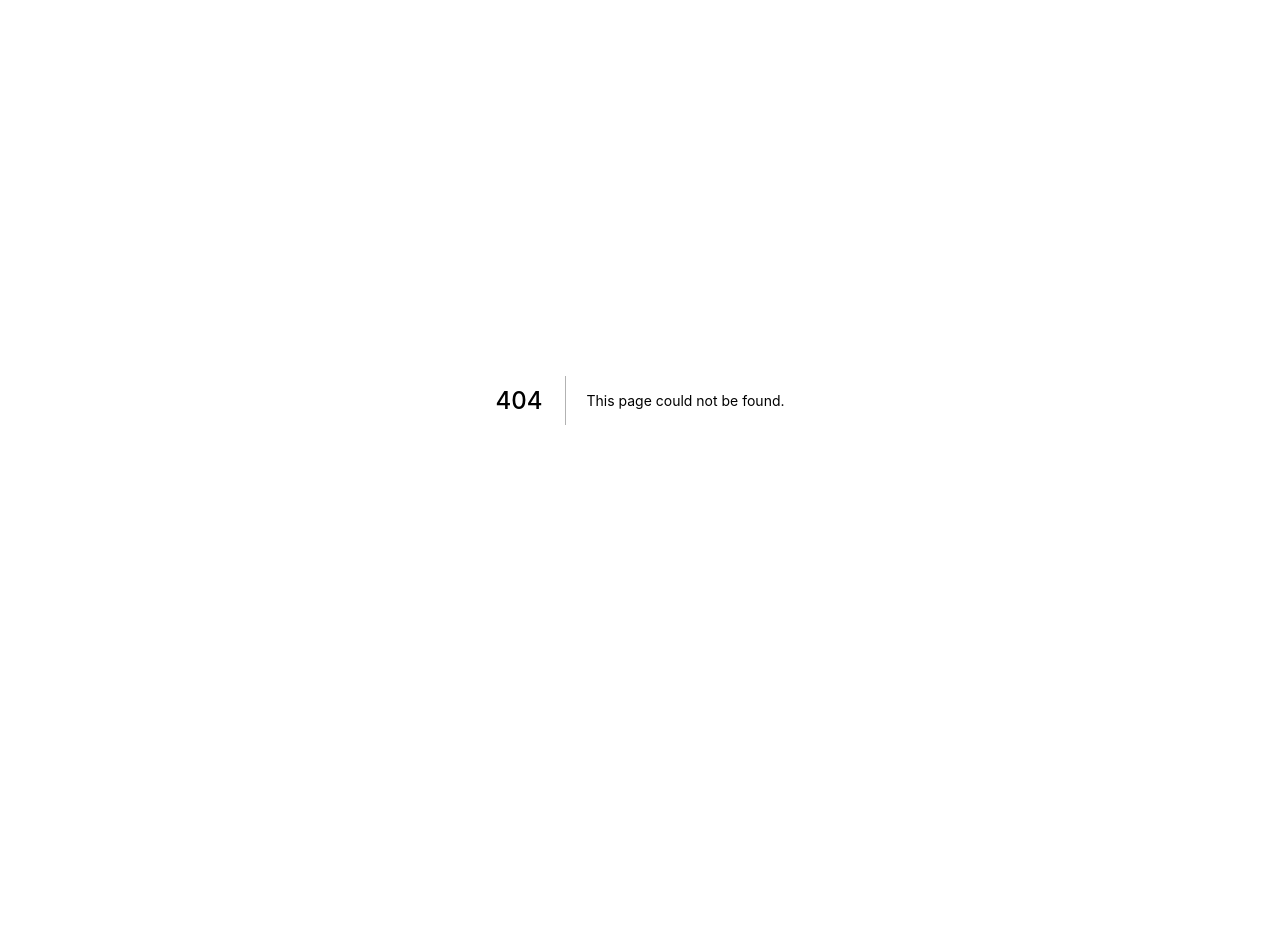
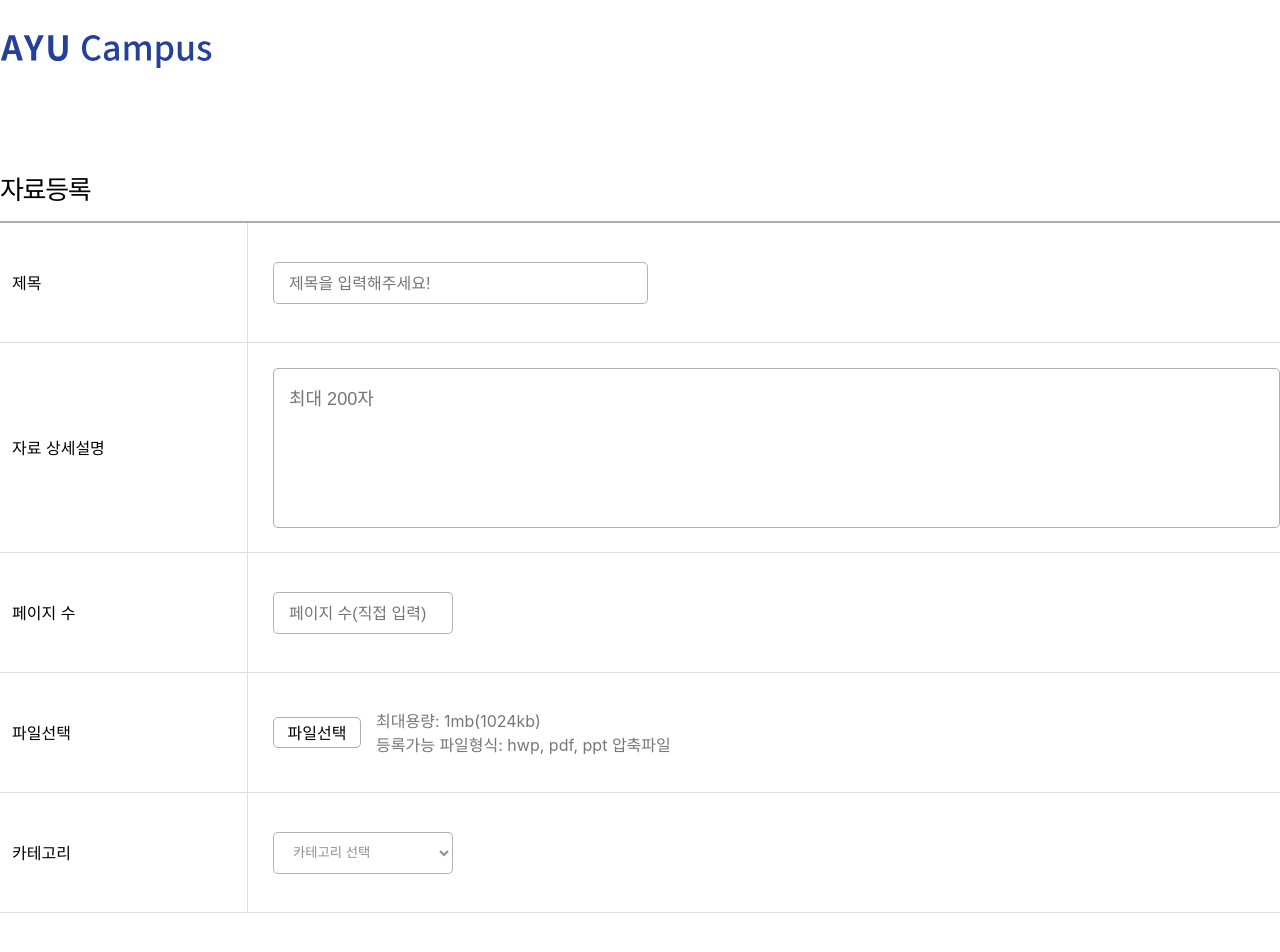
Before and after one commit to AYU-CAMPUS/AYU-FE, a Next.js app: page /materials/register in a window 1280 px wide. Before the commit this address had no page. Shown: the top 952 px of the page. Before the commit the page ends 800 px from the top, so only its background shows below. Built offline with nearby package versions, Linux system fonts and the light colour scheme.

Commit message:
feature: 자료 등록 페이지 - 디폴트 값

```diff
--- a/components/Layout/MainLayout.style.ts
+++ b/components/Layout/MainLayout.style.ts
@@ -3,7 +3,7 @@ import styled from "@emotion/styled";
 export const Container = styled.div`
   width: 100vw;
   height: 100vh;
-  padding: 0 265px;
+  /* padding: 0 265px; */
 `;
 
 export const Header = styled.header`
--- /dev/null
+++ b/components/Materials/RegisterForm.style.ts
@@ -0,0 +1,187 @@
+import styled from "@emotion/styled";
+
+export const Container = styled.section`
+  width: 1390px;
+  padding-top: 70px;
+`;
+
+export const Heading = styled.h1`
+  font-style: normal;
+  font-weight: 500;
+  font-size: 26px;
+  line-height: 33px;
+  display: flex;
+  align-items: center;
+  letter-spacing: -0.05em;
+  color: #000000;
+  padding-bottom: 15px;
+  border-bottom: 2px solid #abaeaf;
+`;
+
+export const Form = styled.div``;
+
+export const Formrow = styled.div`
+  &:after {
+    display: table;
+    content: " ";
+    clear: both;
+  }
+`;
+
+interface Col1Props {
+  height?: string;
+}
+
+export const Col1 = styled.div<Col1Props>`
+  width: 248px;
+  border-bottom: 1px solid #dedede;
+  border-right: 1px solid #dedede;
+  height: ${props => (props.height ? props.height : "120px")};
+  padding-left: 12px;
+  display: flex;
+  align-items: center;
+  min-width: 200px;
+  float: left;
+
+  &:after {
+    display: table;
+    content: " ";
+    clear: both;
+  }
+`;
+
+export const Col2 = styled.div<Col1Props>`
+  border-bottom: 1px solid #dedede;
+  height: ${props => (props.height ? props.height : "120px")};
+  width: calc(100% - 248px);
+  padding-left: 25px;
+  display: flex;
+  align-items: center;
+  min-width: 200px;
+  float: left;
+
+  &:after {
+    display: table;
+    content: " ";
+    clear: both;
+  }
+`;
+
+export const TitleInput = styled.input`
+  width: 375px;
+  height: 42px;
+  background: #ffffff;
+  border: 1px solid rgba(0, 0, 0, 0.3);
+  border-radius: 5px;
+  padding-left: 15px;
+
+  &::placeholder {
+    font: 16px sans-serif;
+    transform: translate(0, 2px);
+  }
+`;
+
+export const DescriptionTextArea = styled.textarea`
+  width: 1090px;
+  height: 160px;
+  resize: none;
+  border: 0.5px solid #abaeaf;
+  border-radius: 5px;
+  padding-top: 15px;
+  padding-left: 15px;
+
+  &::placeholder {
+    font: 18px sans-serif;
+  }
+`;
+
+export const PageNumberInput = styled.input`
+  width: 180px;
+  height: 42px;
+  background: #ffffff;
+  border: 1px solid rgba(0, 0, 0, 0.3);
+  border-radius: 5px;
+  padding-left: 15px;
+
+  &::placeholder {
+    font: 16px sans-serif;
+    transform: translate(0, 2px);
+  }
+`;
+
+export const SelectFileLabelButton = styled.label`
+  width: 88px;
+  height: 31px;
+  border: 0.5px solid #abaeaf;
+  border-radius: 5px;
+  display: flex;
+  justify-content: center;
+  align-items: center;
+  cursor: pointer;
+  margin-right: 15px;
+`;
+
+export const Label = styled.label`
+  float: left;
+  padding-right: 10px;
+`;
+
+export const SelectFileInput = styled.input`
+  display: none;
+`;
+
+export const SelectFileGuide = styled.div`
+  color: #767777;
+  display: flex;
+  flex-direction: column;
+`;
+
+export const SelectCategory = styled.select`
+  width: 180px;
+  height: 42px;
+  background: #ffffff;
+  border: 1px solid rgba(0, 0, 0, 0.3);
+  border-radius: 5px;
+  padding-left: 15px;
+  color: black;
+
+  &:required:invalid {
+    color: #8f9091;
+  }
+  &[value=""][disabled] {
+    display: none;
+  }
+  &::placeholder {
+    color: #8f9091;
+    font: 16px sans-serif;
+    transform: translate(0, 2px);
+  }
+`;
+
+export const ButtonWrapper = styled.div`
+  display: flex;
+  justify-content: center;
+  margin-top: 60px;
+  margin-bottom: 65px;
+`;
+
+export const ExitButton = styled.button`
+  color: white;
+  font-weight: 400;
+  font-size: 24px;
+  background-color: #000000;
+  border-radius: 14px;
+  width: 261px;
+  height: 78px;
+  margin-right: 10px;
+`;
+
+export const RegisterButton = styled.button`
+  color: white;
+  font-weight: 400;
+  font-size: 24px;
+  background-color: #26409a;
+  border-radius: 14px;
+  width: 261px;
+  height: 78px;
+`;
--- /dev/null
+++ b/components/Materials/RegisterForm.tsx
@@ -0,0 +1,101 @@
+import { ChangeEvent, FormEvent, useState } from "react";
+
+import * as Styled from "./RegisterForm.style";
+
+function RegisterForm() {
+  const [textValue, setTextValue] = useState("");
+  const handleDescriptionChange = (e: ChangeEvent<HTMLTextAreaElement>) => {
+    setTextValue(e.target.value);
+  };
+
+  const [category, setCategory] = useState("");
+  const handleCategoryChange = (e: ChangeEvent<HTMLSelectElement>) => {
+    setCategory(e.target.value);
+  };
+
+  const handleSubmit = (event: FormEvent<HTMLDivElement>) => {
+    event.preventDefault();
+  };
+
+  return (
+    <Styled.Container>
+      <Styled.Heading>자료등록</Styled.Heading>
+      <Styled.Form onSubmit={handleSubmit}>
+        <Styled.Formrow>
+          <Styled.Col1>
+            <label htmlFor="title">제목</label>
+          </Styled.Col1>
+          <Styled.Col2>
+            <Styled.TitleInput id="title" placeholder="제목을 입력해주세요!" />
+          </Styled.Col2>
+        </Styled.Formrow>
+        <Styled.Formrow>
+          <Styled.Col1 height="210px">
+            <label htmlFor="description">자료 상세설명</label>
+          </Styled.Col1>
+          <Styled.Col2 height="210px">
+            <Styled.DescriptionTextArea
+              id="description"
+              placeholder="최대 200자"
+              value={textValue}
+              onChange={handleDescriptionChange}
+            />
+          </Styled.Col2>
+        </Styled.Formrow>
+        <Styled.Formrow>
+          <Styled.Col1>
+            <label htmlFor="page-number">페이지 수</label>
+          </Styled.Col1>
+          <Styled.Col2>
+            <Styled.PageNumberInput
+              id="page-number"
+              placeholder="페이지 수(직접 입력)"
+            />
+          </Styled.Col2>
+        </Styled.Formrow>
+        <Styled.Formrow>
+          <Styled.Col1>
+            <Styled.Label>파일선택</Styled.Label>
+          </Styled.Col1>
+          <Styled.Col2>
+            <Styled.SelectFileLabelButton htmlFor="select-file">
+              <span>파일선택</span>
+            </Styled.SelectFileLabelButton>
+            <Styled.SelectFileGuide>
+              <p>최대용량: 1mb(1024kb)</p>
+              <p>등록가능 파일형식: hwp, pdf, ppt 압축파일</p>
+            </Styled.SelectFileGuide>
+            <Styled.SelectFileInput id="select-file" type="file" />
+          </Styled.Col2>
+        </Styled.Formrow>
+        <Styled.Formrow>
+          <Styled.Col1>
+            <label htmlFor="select-category">카테고리 </label>
+          </Styled.Col1>
+          <Styled.Col2>
+            <Styled.SelectCategory
+              id="select-category"
+              value={category}
+              onChange={handleCategoryChange}
+              required
+            >
+              <option value="" disabled selected>
+                카테고리 선택
+              </option>
+              <option value="Orange">Orange</option>
+              <option value="Radish">Radish</option>
+              <option value="Cherry">Cherry</option>
+            </Styled.SelectCategory>
+          </Styled.Col2>
+        </Styled.Formrow>
+
+        <Styled.ButtonWrapper>
+          <Styled.ExitButton type="button">취소하기</Styled.ExitButton>
+          <Styled.RegisterButton type="submit">등록하기</Styled.RegisterButton>
+        </Styled.ButtonWrapper>
+      </Styled.Form>
+    </Styled.Container>
+  );
+}
+
+export default RegisterForm;
--- /dev/null
+++ b/pages/materials/register/Register.style.ts
@@ -0,0 +1,7 @@
+import styled from "@emotion/styled";
+
+export const Container = styled.div`
+  display: flex;
+  justify-content: center;
+  align-items: center;
+`;
--- /dev/null
+++ b/pages/materials/register/index.tsx
@@ -0,0 +1,20 @@
+import React from "react";
+
+import MainLayout from "../../../components/Layout/MainLayout";
+import RegisterForm from "../../../components/Materials/RegisterForm";
+
+import * as Styled from "./Register.style";
+
+function RegisterMaterials() {
+  return (
+    <Styled.Container>
+      <RegisterForm />
+    </Styled.Container>
+  );
+}
+
+RegisterMaterials.getLayout = function getLayout(page: React.ReactElement) {
+  return <MainLayout>{page}</MainLayout>;
+};
+
+export default RegisterMaterials;
```
Also changed, not shown: .eslintrc.js.
